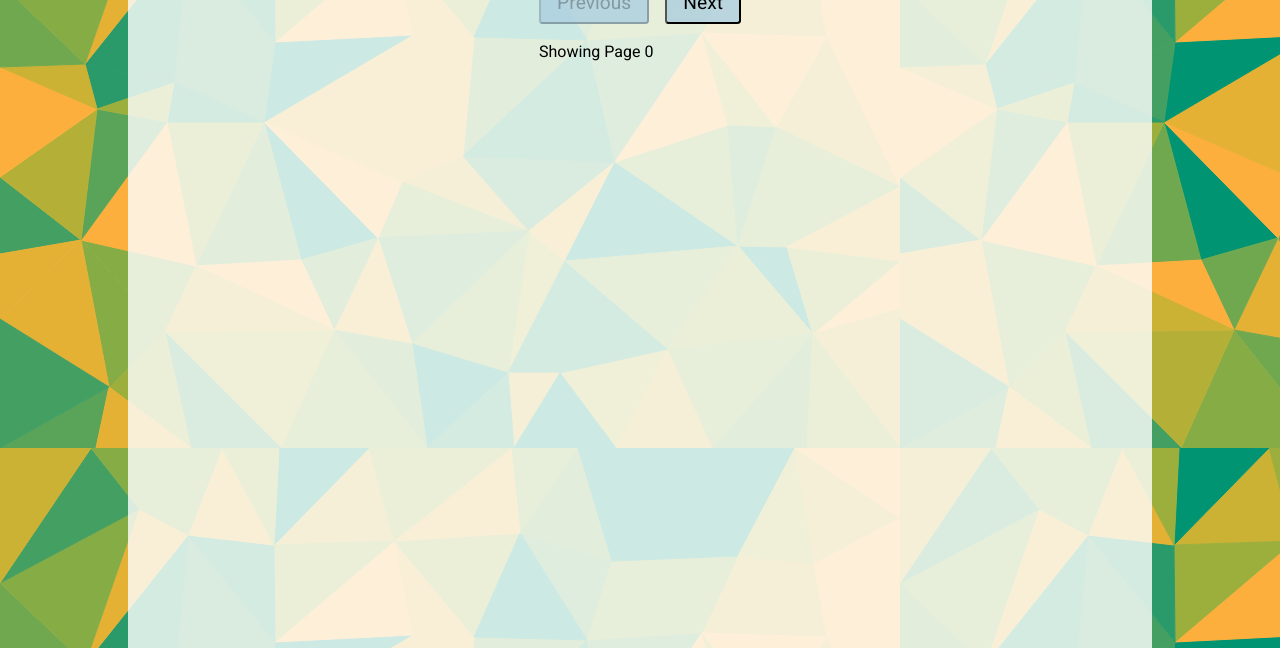
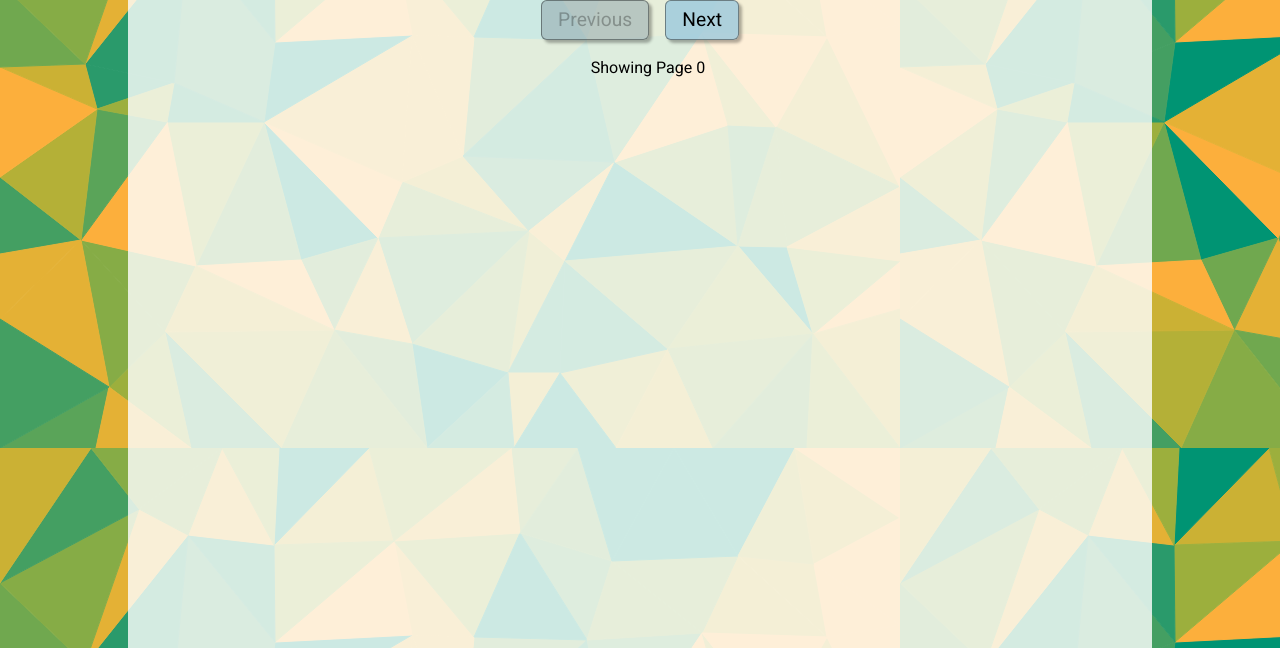
Before and after one commit to SparklingRaindrop/Assignment5, a website built with Vite: page index.html in a window 1280 px wide. Shown: the part 152-800 px from the top of the page. Built offline with nearby package versions, Linux system fonts and the light colour scheme; no server answers; files whose address does not match are found by name; a web font is replaced by a local one.

Commit message:
commit for day - close to final

```diff
--- a/CSS/colors.css
+++ b/CSS/colors.css
@@ -5,7 +5,10 @@ main {
   background-color: rgba(255, 255, 255, 0.8);
 }
 button {
-  background: rgba(172, 207, 223, 0.8);
+  background: rgba(156, 200, 221, 0.8);
+}
+button:disabled {
+  background: rgba(138, 159, 168, 0.5);
 }
 button:not(button:disabled):hover {
   background: rgb(129, 192, 221);
--- a/CSS/index.css
+++ b/CSS/index.css
@@ -1,17 +1,18 @@
 
 :root {
-  --element-margin-gap-size: 1rem;
+  --element-margin-and-gap-size: 1rem;
+  --inner-elements-margin: 1rem;
 }
 
 body {
+  min-height: 100vh;
   background: url('../assets/index-background.svg');
-  min-height: 100vh;
 }
 main {
   max-width: 80vw;
   min-height: 100vh;
   margin: 0 auto;
-  padding: 5rem 0;
+  padding: 5rem var(--inner-elements-margin);
 }
 h1 {
   text-align: center;
@@ -19,22 +20,31 @@ h1 {
 
 /* Navigation */
 nav {
-  margin: 1rem;
+  margin: var(--element-margin-and-gap-size) 0;
   display: grid;
-  grid-template-columns: auto auto;
+  grid-template-columns: 1fr auto auto 1fr;
   grid-template-rows: 1fr 0.5fr;
-  gap: var(--element-margin-gap-size);
+  gap: var(--element-margin-and-gap-size);
   justify-content: center;
 }
 button {
   padding: 0.3rem 1rem;
-  border-radius: 0.2em;
+  border-radius: 0.3em;
+  border: 1px solid rgba(40, 44, 44, 0.5);
+  box-shadow: 3px 3px 3px rgba(0, 0, 0, 0.3);
   transition: all 0.5s ease-out;
 }
-nav > p {
-  grid-column: 1 / span 2;
+button#buttonPrevious {
+  grid-column: 2 /span 1;
+}
+button#buttonNext {
+  grid-column: 3 /span 1;
+}
+.page-index {
+  padding-left: 1rem;
+  grid-column: 2 / span 2;
   grid-row: 2 / span 1;
-  justify-self: left;
+  justify-self: center;
 }
 button:disabled {
   cursor: not-allowed;
@@ -44,8 +54,8 @@ button:disabled {
 .images {
   width: 100%;
   display: grid;
-  grid-template-columns: repeat(auto-fit, minmax(5rem, 15rem));
-  gap: var(--element-margin-gap-size);
+  grid-template-columns: repeat(auto-fit, minmax( 5rem, 15rem));
+  gap: var(--element-margin-and-gap-size);
   justify-content: center;
 }
 .image {
--- a/CSS/typography.css
+++ b/CSS/typography.css
@@ -1,5 +1,6 @@
 h1 {
   font-family: 'Luxurious Roman', cursive;
+  font-size: 3rem;
 }
 button,
 p {
--- a/index.html
+++ b/index.html
@@ -23,7 +23,7 @@
     <nav>
       <button id="buttonPrevious" disabled>previous</button>
       <button id="buttonNext" disabled>next</button>
-      <p>Showing page <span class="page-number">0</span></p>
+      <p class="page-index">Showing page <span class="page-number">0</span></p>
     </nav>
     <section>
       <p class="loading hidden"><img src="./assets/icon-loading-spinner.svg" alt="loading"> Loading...</p>
```
Also changed, not shown: JavaScript/index.js (+5 -4 lines), README.md (added).
